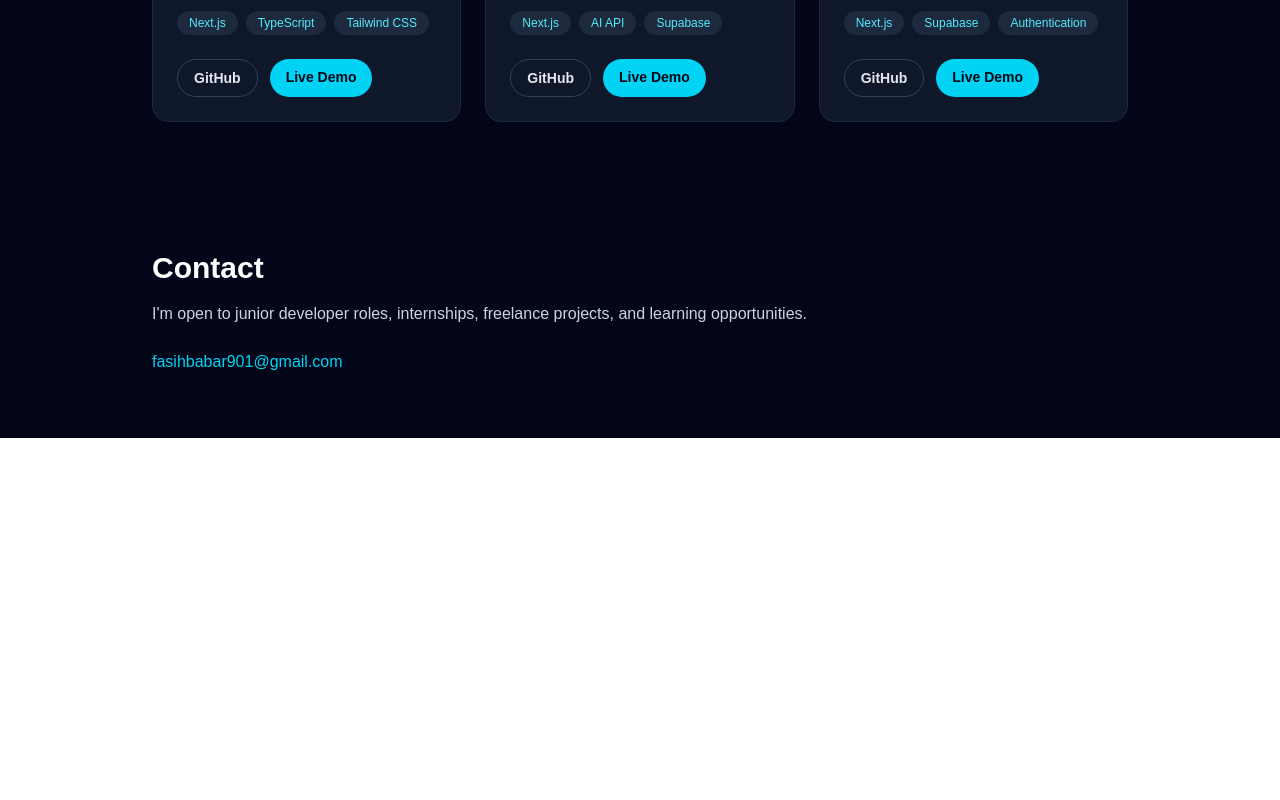
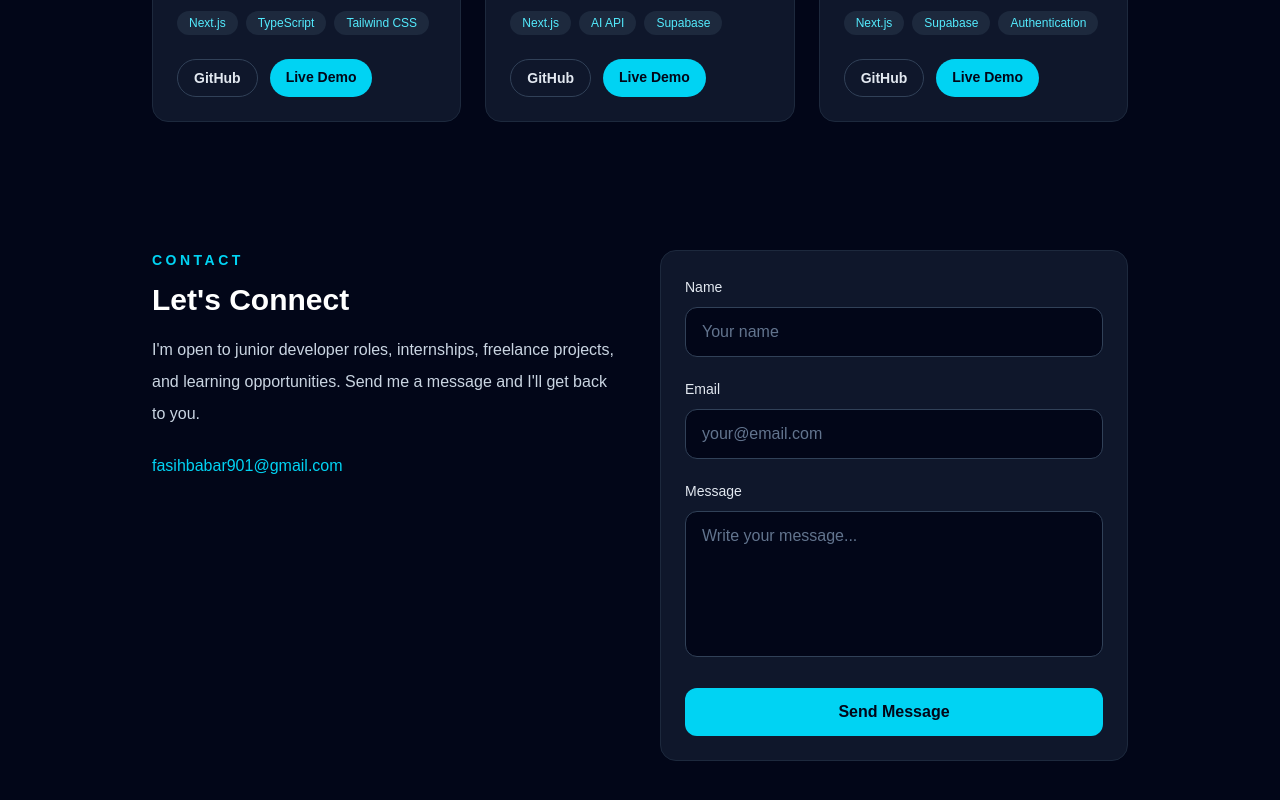
Before and after one commit to fasihbabar123/my-portfolio, a Next.js app: page / in a window 1280 px wide. Shown: the part 1676-2476 px from the top of the page. Before the commit the page ends 2114 px from the top, so only its background shows below. Built offline with nearby package versions, Linux system fonts and the light colour scheme.

Commit message:
successfully added api contact through api route

```diff
--- /dev/null
+++ b/app/api/contact/route.ts
@@ -0,0 +1,35 @@
+import { NextResponse } from "next/server";
+
+export async function POST(request: Request) {
+  try {
+    const body = await request.json();
+
+    const { name, email, message } = body;
+
+    if (!name || !email || !message) {
+      return NextResponse.json(
+        { error: "Name, email, and message are required." },
+        { status: 400 }
+      );
+    }
+
+    console.log("New contact form submission:", {
+      name,
+      email,
+      message,
+    });
+
+    return NextResponse.json(
+      {
+        success: true,
+        message: "Message received successfully.",
+      },
+      { status: 200 }
+    );
+  } catch {
+    return NextResponse.json(
+      { error: "Something went wrong while processing the request." },
+      { status: 500 }
+    );
+  }
+}
--- a/app/page.tsx
+++ b/app/page.tsx
@@ -1,3 +1,7 @@
+"use client";
+
+import { useState } from "react";
+
 const skills = [
   "JavaScript",
   "TypeScript",
@@ -40,6 +44,60 @@ const projects = [
 ];
 
 export default function Home() {
+  const [formData, setFormData] = useState({
+    name: "",
+    email: "",
+    message: "",
+  });
+
+  const [formStatus, setFormStatus] = useState("");
+  const [isSubmitting, setIsSubmitting] = useState(false);
+
+  function handleChange(
+    event: React.ChangeEvent<HTMLInputElement | HTMLTextAreaElement>
+  ) {
+    const { name, value } = event.target;
+
+    setFormData((previousData) => ({
+      ...previousData,
+      [name]: value,
+    }));
+  }
+
+  async function handleSubmit(event: React.FormEvent<HTMLFormElement>) {
+    event.preventDefault();
+
+    setIsSubmitting(true);
+    setFormStatus("");
+
+    try {
+      const response = await fetch("/api/contact", {
+        method: "POST",
+        headers: {
+          "Content-Type": "application/json",
+        },
+        body: JSON.stringify(formData),
+      });
+
+      const data = await response.json();
+
+      if (!response.ok) {
+        setFormStatus(data.error || "Something went wrong.");
+        return;
+      }
+
+      setFormStatus(data.message);
+      setFormData({
+        name: "",
+        email: "",
+        message: "",
+      });
+    } catch {
+      setFormStatus("Could not send message. Please try again.");
+    } finally {
+      setIsSubmitting(false);
+    }
+  }
   return (
     <main className="min-h-screen bg-slate-950 text-white">
             <header className="fixed top-0 z-50 w-full border-b border-slate-800 bg-slate-950/90 backdrop-blur">
@@ -186,12 +244,19 @@ export default function Home() {
     ))}
   </div>
 </section>
+<section className="mx-auto max-w-5xl px-6 py-16" id="contact">
+        <div className="grid gap-10 md:grid-cols-2 md:items-start">
+          <div>
+            <p className="text-sm font-semibold uppercase tracking-[0.25em] text-cyan-400">
+              Contact
+            </p>
 
-      <section className="mx-auto max-w-5xl px-6 py-16" id="contact">
-        <h2 className="text-3xl font-bold">Contact</h2>
-        <p className="mt-4 text-slate-300">
+            <h2 className="mt-3 text-3xl font-bold">Let&apos;s Connect</h2>
+
+            <p className="mt-4 leading-8 text-slate-300">
               I&apos;m open to junior developer roles, internships, freelance
-          projects, and learning opportunities.
+              projects, and learning opportunities. Send me a message and
+              I&apos;ll get back to you.
             </p>
 
             <div className="mt-6">
@@ -202,6 +267,79 @@ export default function Home() {
                 fasihbabar901@gmail.com
               </a>
             </div>
+          </div>
+
+          <form
+            onSubmit={handleSubmit}
+            className="rounded-2xl border border-slate-800 bg-slate-900 p-6"
+          >
+            <div>
+              <label
+                htmlFor="name"
+                className="text-sm font-medium text-slate-200"
+              >
+                Name
+              </label>
+              <input
+                id="name"
+                name="name"
+                type="text"
+                value={formData.name}
+                onChange={handleChange}
+                placeholder="Your name"
+                className="mt-2 w-full rounded-xl border border-slate-700 bg-slate-950 px-4 py-3 text-white outline-none transition placeholder:text-slate-500 focus:border-cyan-400"
+              />
+            </div>
+
+            <div className="mt-5">
+              <label
+                htmlFor="email"
+                className="text-sm font-medium text-slate-200"
+              >
+                Email
+              </label>
+              <input
+                id="email"
+                name="email"
+                type="email"
+                value={formData.email}
+                onChange={handleChange}
+                placeholder="your@email.com"
+                className="mt-2 w-full rounded-xl border border-slate-700 bg-slate-950 px-4 py-3 text-white outline-none transition placeholder:text-slate-500 focus:border-cyan-400"
+              />
+            </div>
+
+            <div className="mt-5">
+              <label
+                htmlFor="message"
+                className="text-sm font-medium text-slate-200"
+              >
+                Message
+              </label>
+              <textarea
+                id="message"
+                name="message"
+                value={formData.message}
+                onChange={handleChange}
+                placeholder="Write your message..."
+                rows={5}
+                className="mt-2 w-full resize-none rounded-xl border border-slate-700 bg-slate-950 px-4 py-3 text-white outline-none transition placeholder:text-slate-500 focus:border-cyan-400"
+              />
+            </div>
+
+            <button
+              type="submit"
+              disabled={isSubmitting}
+              className="mt-6 w-full rounded-xl bg-cyan-400 px-5 py-3 font-semibold text-slate-950 transition hover:bg-cyan-300 disabled:cursor-not-allowed disabled:opacity-60"
+            >
+              {isSubmitting ? "Sending..." : "Send Message"}
+            </button>
+
+            {formStatus && (
+              <p className="mt-4 text-sm text-cyan-300">{formStatus}</p>
+            )}
+          </form>
+        </div>
       </section>
     </main>
   );
```
Lines whose indentation alone changed are shown as unchanged.
